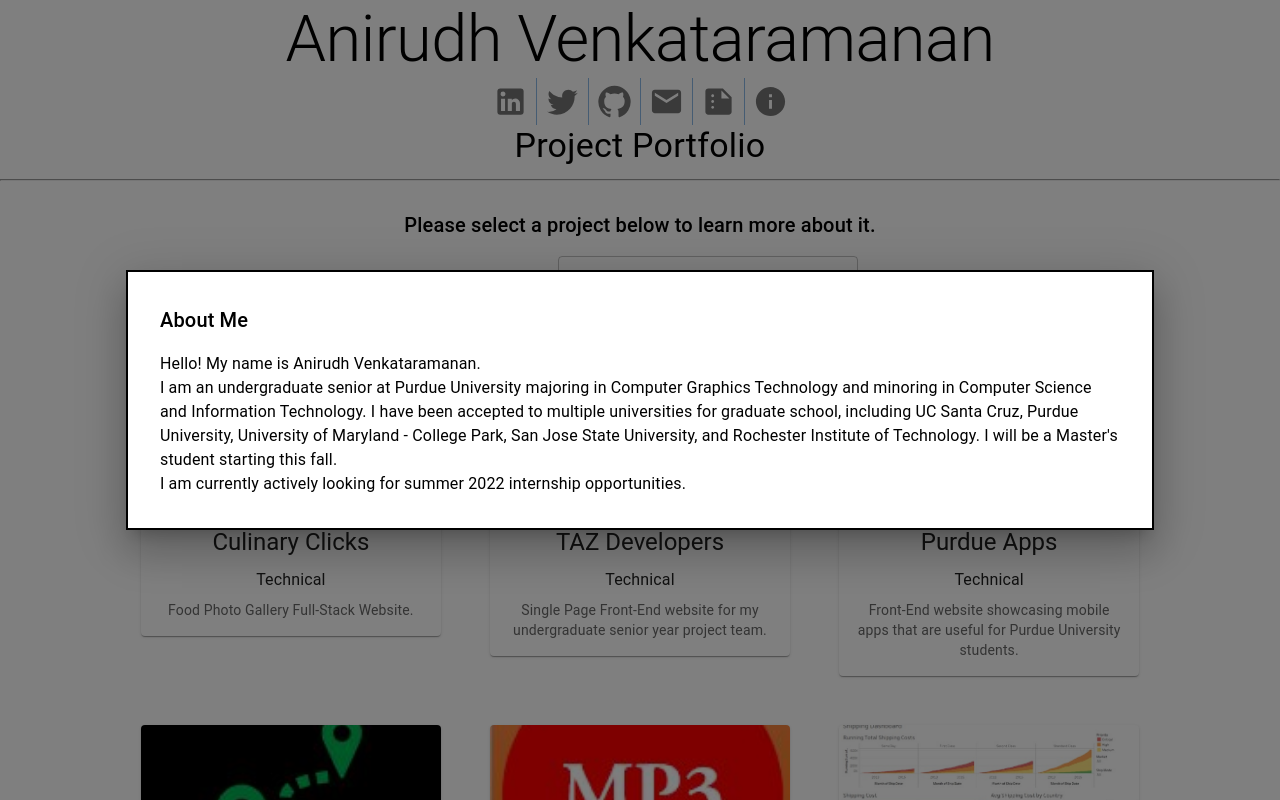
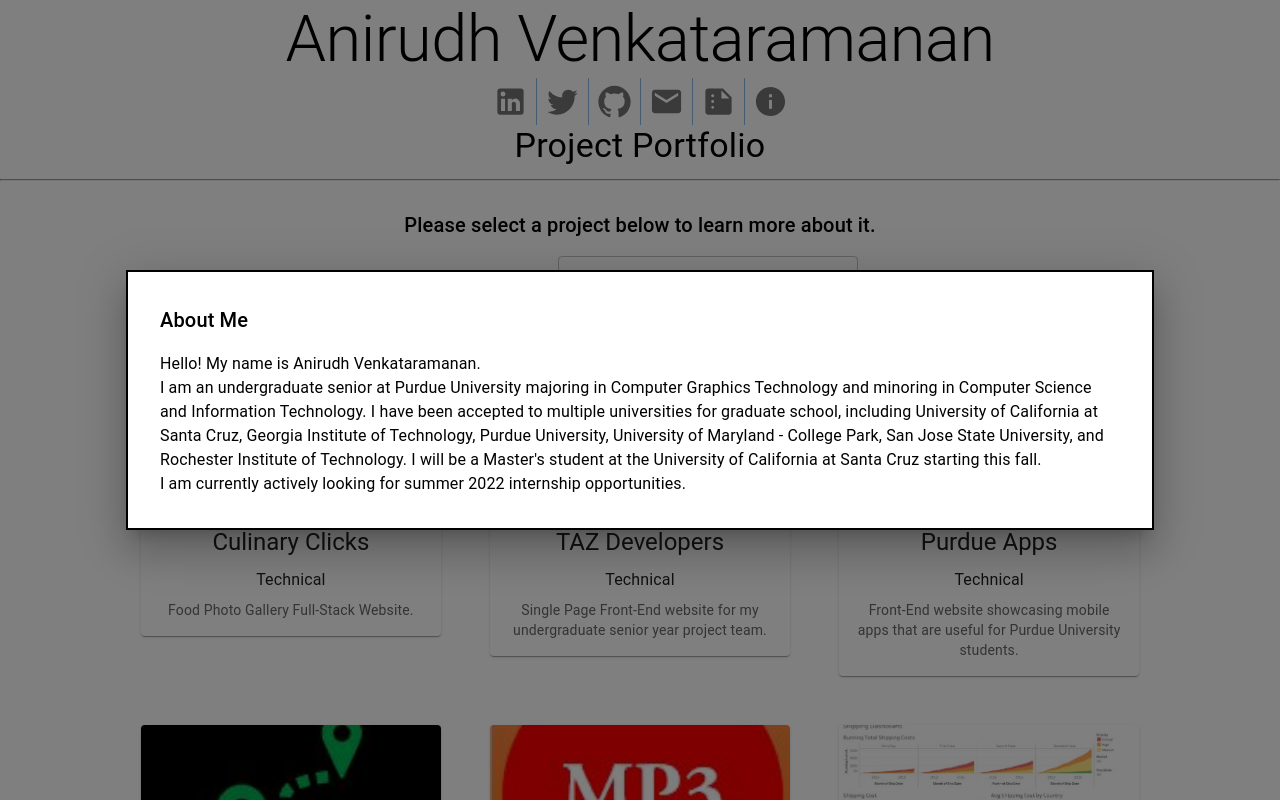
Before and after one commit to anirudhv/Personal-Website, a React (Create React App) app: page / in a window 1280 px wide. Both pictures are taken after a click on the button 770 px from the left and 101 px from the top of the page. Shown: the top 800 px of the page. Built offline with nearby package versions, Linux system fonts and the light colour scheme.

Commit message:
Updated resume and biography

```diff
--- a/src/Components/Header/Header.js
+++ b/src/Components/Header/Header.js
@@ -68,9 +68,9 @@ const Header = () =>  {
             <Typography id="transition-modal-description" sx={{ mt: 2 }}>
               Hello! My name is Anirudh Venkataramanan. <br /> I am an undergraduate senior at Purdue University
               majoring in Computer Graphics Technology and minoring in Computer Science and Information Technology.
-              I have been accepted to multiple universities for graduate school, including UC Santa Cruz, Purdue
+              I have been accepted to multiple universities for graduate school, including University of California at Santa Cruz, Georgia Institute of Technology, Purdue
               University, University of Maryland - College Park, San Jose State University, and Rochester Institute of Technology. I will be a
-              Master's student starting this fall. <br /> I am currently actively looking for summer 2022 internship opportunities.
+              Master's student at the University of California at Santa Cruz starting this fall. <br /> I am currently actively looking for summer 2022 internship opportunities.
             </Typography>
           </Box>
         </Fade>
--- a/src/Components/Projects/CulinaryClicks.js
+++ b/src/Components/Projects/CulinaryClicks.js
@@ -4,6 +4,7 @@ import Button from '@mui/material/Button';
 import ButtonGroup from '@mui/material/ButtonGroup';
 import OpenInNewIcon from '@mui/icons-material/OpenInNew';
 import GitHubIcon from '@mui/icons-material/GitHub';
+
 const CulinaryClicks = (props) => (
 	<>
 		<Typography variant = "h4" gutterBottom component = "div">
```
Also changed, not shown: 1 other file (tests, documents, lock files or other folders).
